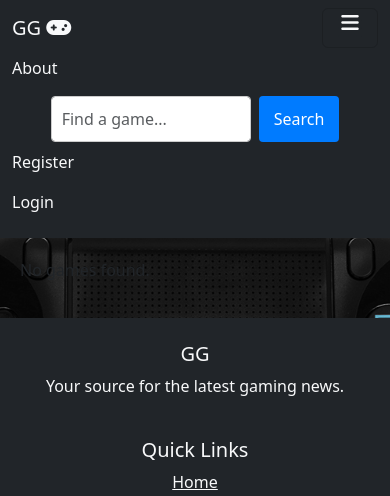
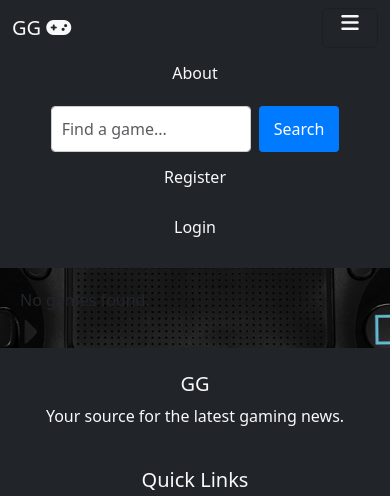
Before and after one commit to nazar0309/Game-Glance, a Django app: page / in a window 390 px wide, after a click that opens the changed part. Shown: the top 496 px of the page. Run offline with Django 4.2, Linux system fonts and the light colour scheme; data that the repository does not hold is empty; some libraries are stand-ins or nearby versions.

Commit message:
Add style for navbar for smaller devises

```diff
--- a/static/css/style.css
+++ b/static/css/style.css
@@ -327,13 +327,41 @@ h2 {
 }
 
 @media (max-width: 768px) {
+    /* Adjust the search bar width for smaller screens */
     .navbar .search-bar .form-control {
-        width: 200px !important /* Smaller search bar on mobile */
+        width: 200px !important; /* Smaller search bar on mobile */
     }
 
+    /* Center navbar items horizontally and vertically */
     .navbar-nav-center {
-        justify-content: center; /* Center nav links on mobile */
-        width: 100% !important; /* Full width to center content */
+        display: flex;
+        justify-content: center !important;
+        align-items: center !important;
+        width: 100%; /* Make the navbar take full width */
+    }
+
+    /* Ensure that the navbar items are stacked vertically on mobile */
+    .navbar-nav-center .nav-item {
+        flex-direction: column !important; /* Stack items vertically */
+        align-items: center !important;  /* Center align vertically */
+    }
+
+    /* Adjust the search bar to be in the center */
+    .search-bar {
+        display: flex;
+        justify-content: center;
+        width: 100%;
+        margin: 0;
+    }
+
+    /* Ensure that the logo, search bar, and links stack properly */
+    .navbar-collapse {
+        flex-direction: column !important;
+    }
+
+    /* Add spacing between items */
+    .navbar-nav-center .nav-item {
+        margin: 5px 0; /* Adjust spacing between links */
     }
     .games-container {
         grid-template-columns: repeat(2, 1fr);
--- a/templates/base.html
+++ b/templates/base.html
@@ -58,7 +58,7 @@
 
                 <!-- Navbar Content -->
                 <div class="collapse navbar-collapse custom-collapse" id="navbarSupportedContent">
-                    <!-- Left-side: About Link -->
+                    <!-- Center the "About" link horizontally -->
                     <ul class="navbar-nav mb-2 mb-lg-0 mx-auto navbar-nav-center">
                         <li class="nav-item">
                             <a class="nav-link text-light" href="{% url 'about_url' %}">About</a>
@@ -73,7 +73,7 @@
                         </form>
                     </div>
 
-                    <!-- Right-side: Login/Register Links -->
+                    <!-- Right-side: Login/Register Links, stacked vertically on mobile -->
                     <ul class="navbar-nav ms-auto mb-2 mb-lg-0 mx-auto navbar-nav-center">
                         {% if user.is_authenticated %}
                         <li class="nav-item">
@@ -94,6 +94,8 @@
                 </div>
             </div>
         </nav>
+
+
         {% for message in messages %}
             <div class="text-center text-white alert {{ message.tags }} alert-dismissible fade show custom-alert" role="alert" id="msg-{{ forloop.counter }}">
                 {{ message | safe }}
```
